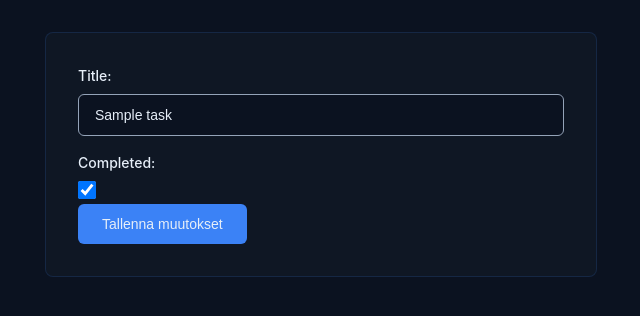
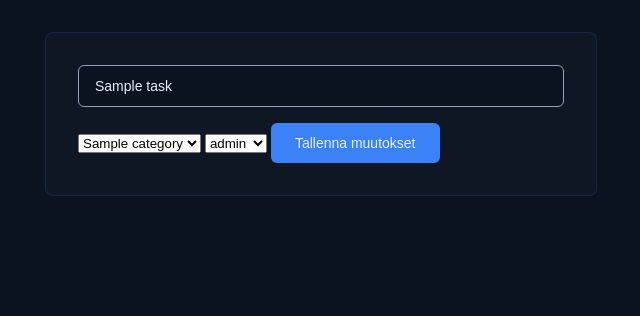
Before and after one commit to jessehau/todo-app, a Django app: page /update-task/1/ in a window 1280 px wide. Shown: the part 82-398 px from the top of the page, without its empty margins (319-959 px from the left). Run offline with Django 5.2, Linux system fonts and the light colour scheme; tables that the repository leaves empty hold one stand-in row (values such as "Sample post").

Commit message:
version3

```diff
--- a/tasks/models.py
+++ b/tasks/models.py
@@ -1,10 +1,26 @@
 from django.db import models
 
+class Category(models.Model):
+    name = models.CharField(max_length=100)
+
+    def __str__(self):
+        return self.name
+
+
+class Priority(models.Model):
+    level = models.CharField(max_length=50)
+
+    def __str__(self):
+        return self.level
+
+
 class Task(models.Model):
+    title = models.CharField(max_length=200)
+    complete = models.BooleanField(default=False)
+    created = models.DateTimeField(auto_now_add=True)
 
-    title = models.CharField(max_length=200)
-    completed = models.BooleanField(default=False)
-    created = models.DateTimeField(auto_now_add=True)
+    category = models.ForeignKey(Category, on_delete=models.CASCADE, null=True, blank=True)
+    priority = models.ForeignKey(Priority, on_delete=models.SET_NULL, null=True, blank=True)
 
     def __str__(self):
         return self.title
--- a/tasks/templates/tasks.html
+++ b/tasks/templates/tasks.html
@@ -158,16 +158,18 @@
             <form method="POST" action="/">
                 {% csrf_token %}
                 {{TaskForm.title}}
+                {{TaskForm.category}}
+                {{TaskForm.priority}}
                 <input class="btn" type="submit" value="Luo tehtävä">
             </form>
         </section>
 
         <section>
             {% for task in tasks %}
-                <article class="task {% if task.completed %}completed{% endif %}">
+                <article class="task {% if task.complete %}completed{% endif %}">
                     <div class="task__title">{{task}}</div>
 
-                    {% if task.completed == True %}
+                    {% if task.complete == True %}
                         <div class="task__status completed">Suoritettu</div>
                     {% else %}
                         <div class="task__status">Tehtävää ei vielä suoritettu</div>
--- a/tasks/templates/update-task.html
+++ b/tasks/templates/update-task.html
@@ -122,7 +122,9 @@
         <section class="form-container">
             <form method="POST" action="">
                 {% csrf_token %}
-                {{TaskForm}}
+                {{TaskForm.title}}
+                {{TaskForm.category}}
+                {{TaskForm.priority}}
                 <input class="btn" type="submit" value="Tallenna muutokset">
             </form>
         </section>
--- a/tasks/urls.py
+++ b/tasks/urls.py
@@ -10,6 +10,6 @@ urlpatterns = [
 
     path('delete-task/<str:pk>/', views.deleteTask, name="delete-task"),
 
-
+    path('toggle-complete/<str:pk>/', views.toggleComplete, name='toggle-complete'),
 
 ]
--- a/tasks/views.py
+++ b/tasks/views.py
@@ -62,3 +62,9 @@ def deleteTask(request, pk):
     context = {'task': task}
 
     return render(request, 'delete-task.html', context)
+
+def toggleComplete(request, pk):
+    task = Task.objects.get(id=pk)
+    task.complete = not task.complete
+    task.save()
+    return redirect('/')
```
Also changed, not shown: tasks/migrations/0002_category_priority_rename_completed_task_complete_and_more.py (added).
